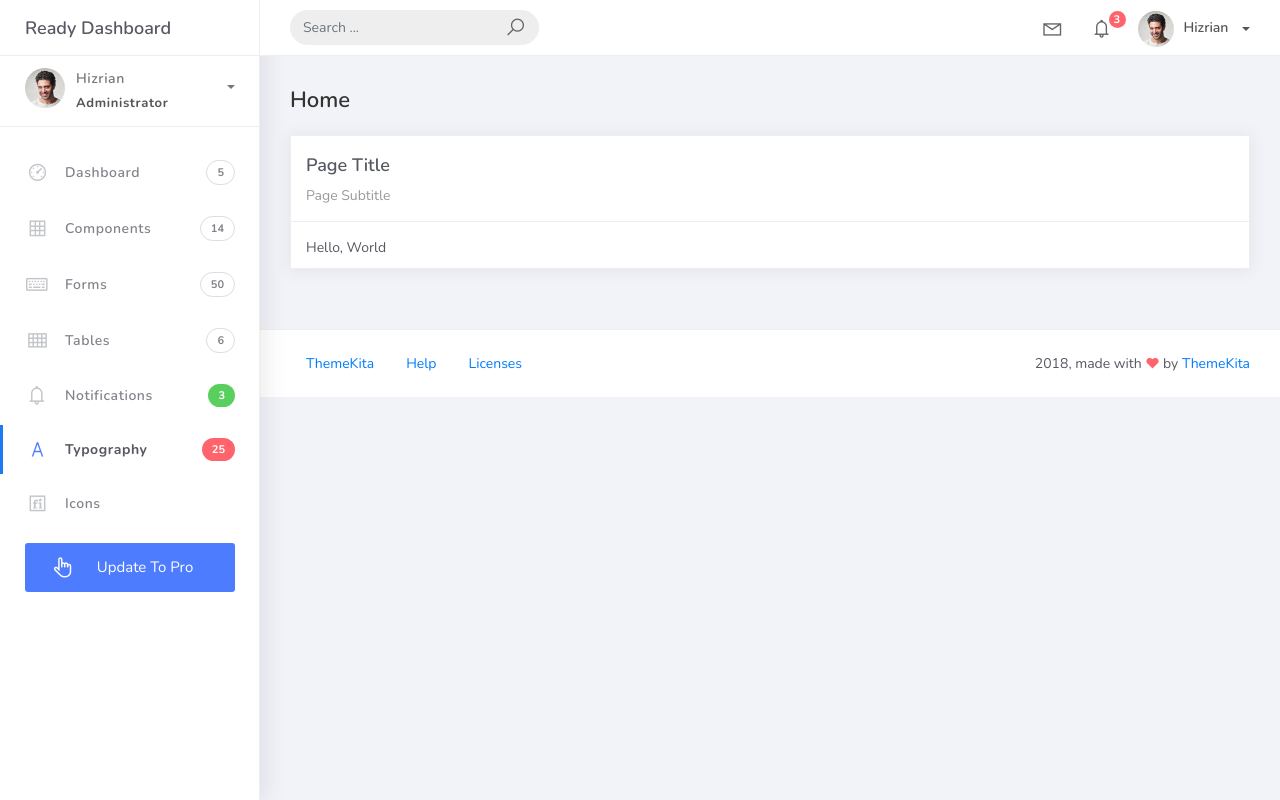
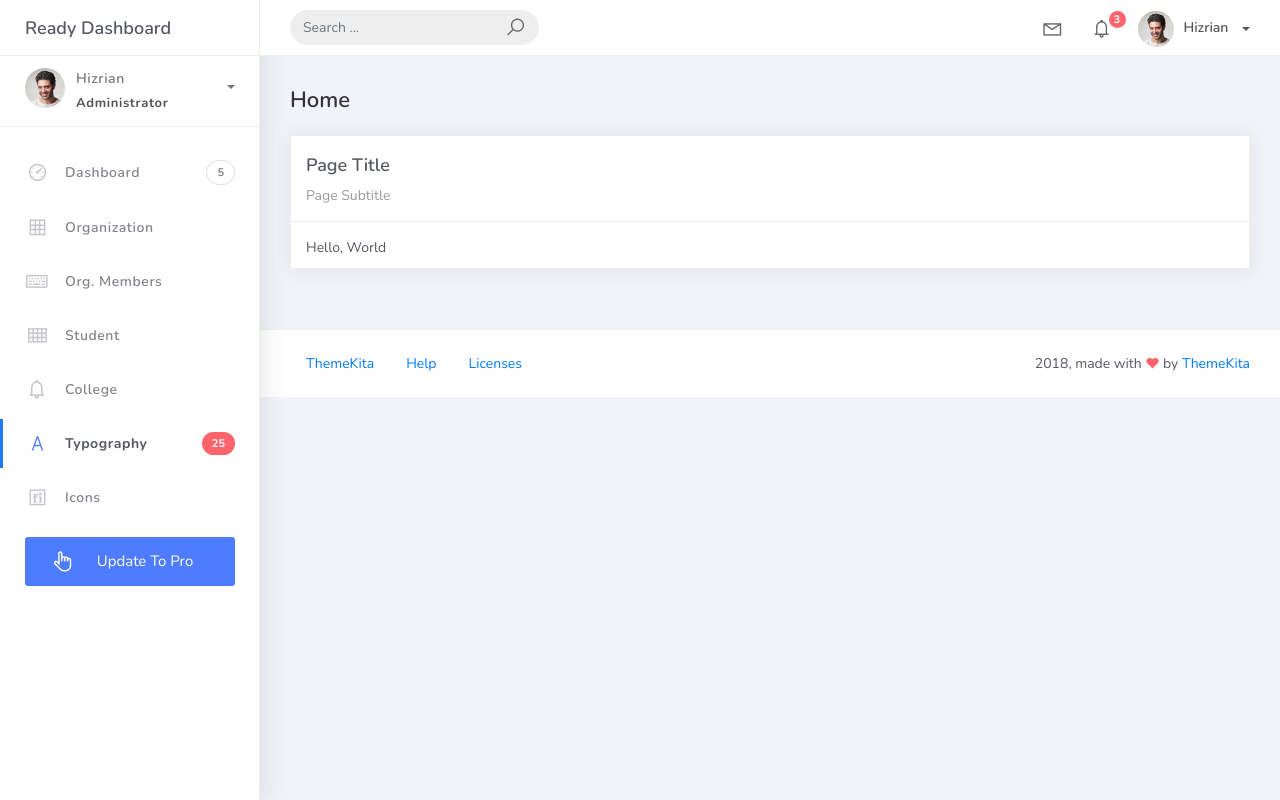
Before and after one commit to AllanDexter14/PSU-Sphere, a Django app: page / in a window 1280 px wide. Run offline with Django 5.2, Linux system fonts and the light colour scheme; some libraries are stand-ins or nearby versions.

Commit message:
Update sidebar menu labels

```diff
--- a/projectsite/projectsite/urls.py
+++ b/projectsite/projectsite/urls.py
@@ -16,10 +16,11 @@ Including another URLconf
 """
 from django.contrib import admin
 from django.urls import path
-from studentorg.views import HomePageView
+from studentorg.views import HomePageView, OrganizationList
 from studentorg import views
 
 urlpatterns = [
     path("admin/", admin.site.urls),
     path('', views.HomePageView.as_view(), name='home'),
+    path('organization_list', OrganizationList.as_view(), name='organization-list'),
 ]
--- a/projectsite/studentorg/views.py
+++ b/projectsite/studentorg/views.py
@@ -7,3 +7,9 @@ class HomePageView(ListView):
     model = Organization
     context_object_name = 'home'
     template_name = "home.html"
+
+class OrganizationList(ListView):
+    model = Organization
+    context_object_name = 'organization'
+    template_name = 'org_list.html'
+    paginate_by = 5
--- a/projectsite/templates/base.html
+++ b/projectsite/templates/base.html
@@ -105,11 +105,11 @@
 							</ul>
 						</li>
 						<li class="nav-item dropdown">
-							<a class="dropdown-toggle profile-pic" data-toggle="dropdown" href="#" aria-expanded="false"> <img src="assets/img/profile.jpg" alt="user-img" width="36" class="img-circle"><span >Hizrian</span></span> </a>
+							<a class="dropdown-toggle profile-pic" data-toggle="dropdown" href="#" aria-expanded="false"> <img src="{% static 'img/profile.jpg' %}" alt="user-img" width="36" class="img-circle"><span >Hizrian</span></span> </a>
 							<ul class="dropdown-menu dropdown-user">
 								<li>
 									<div class="user-box">
-										<div class="u-img"><img src="assets/img/profile.jpg" alt="user"></div>
+										<div class="u-img"><img src="{% static 'img/profile.jpg' %}" alt="user"></div>
 										<div class="u-text">
 											<h4>Hizrian</h4>
 											<p class="text-muted">hello@themekita.com</p><a href="profile.html" class="btn btn-rounded btn-danger btn-sm">View Profile</a></div>
@@ -134,7 +134,7 @@
 				<div class="scrollbar-inner sidebar-wrapper">
 					<div class="user">
 						<div class="photo">
-							<img src="assets/img/profile.jpg">
+							<img src="{% static 'img/profile.jpg' %}">
 						</div>
 						<div class="info">
 							<a class="" data-toggle="collapse" href="#collapseExample" aria-expanded="true">
@@ -178,29 +178,25 @@
 						<li class="nav-item">
 							<a href="components.html">
 								<i class="la la-table"></i>
-								<p>Components</p>
-								<span class="badge badge-count">14</span>
+								<p>Organization</p>
 							</a>
 						</li>
 						<li class="nav-item">
 							<a href="forms.html">
 								<i class="la la-keyboard-o"></i>
-								<p>Forms</p>
-								<span class="badge badge-count">50</span>
+								<p>Org. Members</p>
 							</a>
 						</li>
 						<li class="nav-item">
 							<a href="tables.html">
 								<i class="la la-th"></i>
-								<p>Tables</p>
-								<span class="badge badge-count">6</span>
+								<p>Student</p>
 							</a>
 						</li>
 						<li class="nav-item">
 							<a href="notifications.html">
 								<i class="la la-bell"></i>
-								<p>Notifications</p>
-								<span class="badge badge-success">3</span>
+								<p>College</p>
 							</a>
 						</li>
 						<li class="nav-item active">
```
Also changed, not shown: projectsite/templates/org_list.html (added, +38 -0 lines).
